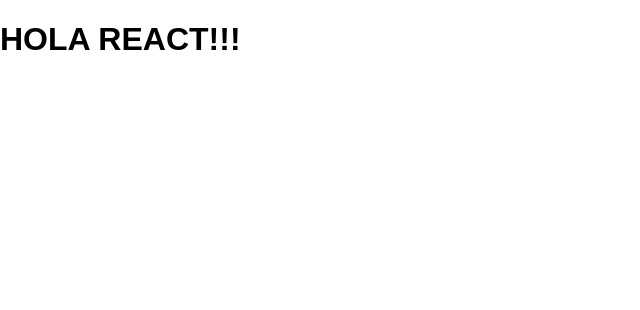
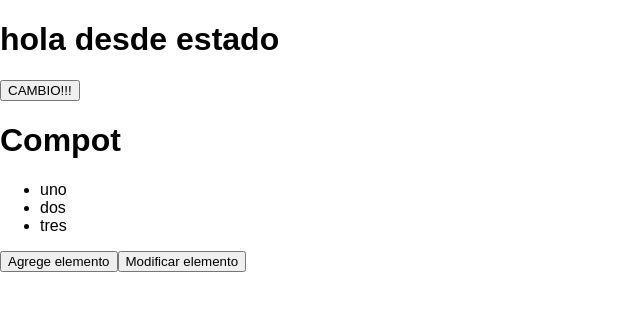
Before and after one commit to bogoquiz/my-app, a React (Create React App) app: page / in a window 1280 px wide. Shown: the top 310 px of the page, without its empty margins (0-640 px from the left). Built offline with nearby package versions, Linux system fonts and the light colour scheme.

Commit message:
component compt

```diff
--- a/src/App.js
+++ b/src/App.js
@@ -1,11 +1,30 @@
 import React, { Component } from 'react';
+import Compt from './Compt'
 import './App.css';
 
 class App extends Component {
+  constructor(){
+    super();
+    this.changeTitle = this.changeTitle.bind(this)
+    this.state = {
+      title: "hola desde estado"
+    }
+  }
+
   render() {
     return (
-        <h1>HOLA REACT!!!</h1>
+      <div>
+        <h1>{this.state.title}</h1>
+        <button onClick={this.changeTitle}>
+          CAMBIO!!!
+        </button>
+        <Compt />
+      </div>
     );
+  }
+
+  changeTitle() {
+    this.setState({title: "otro texto"})
   }
 }
 
--- /dev/null
+++ b/src/Compt.js
@@ -0,0 +1,74 @@
+import React, { Component } from 'react';
+
+class Compt extends Component {
+	constructor(){
+		super();
+		this.state = {
+			task: ["uno", "dos", "tres"]
+		}
+	}
+
+	render() {
+		return (
+			<div>
+				<h1>Compot</h1>
+					<ul>
+						{this.state.task.map(num =>
+							<li>{num}</li>
+						)}
+					</ul>
+					<button onClick={this.addTask.bind(this)}>
+						Agrege elemento
+					</button>
+					<button onClick={this.updateTask.bind(this)}>
+						Modificar elemento
+					</button>
+			</div>
+		);
+	}
+
+	addTask() {
+		this.setState({
+			task: this.state.task.concat("nuevo elemento")
+		});
+	}
+
+	updateTask() {
+		const index = this.state.task.findIndex(task =>
+			task === "dos"
+		);
+
+	/*	this.setState({
+			task: this.state.task.map((task, i) =>
+				i === index ? "update" : task
+			)
+		})
+	}*/
+
+	/*const task = this.state.task;
+
+	this.setState({
+
+		task: [
+			...task.slice(0,index),
+			"update2",
+			...task.slice(index + 1)
+		]
+
+
+	})*/
+
+	const task = this.state.task;
+	const index2 = 1;
+
+	this.setState({
+		task: task
+				.slice(0, index)
+				.concat("update3")
+				.concat(task.slice(index2 + 1))
+	})
+
+	}
+}
+
+export default Compt;
```
